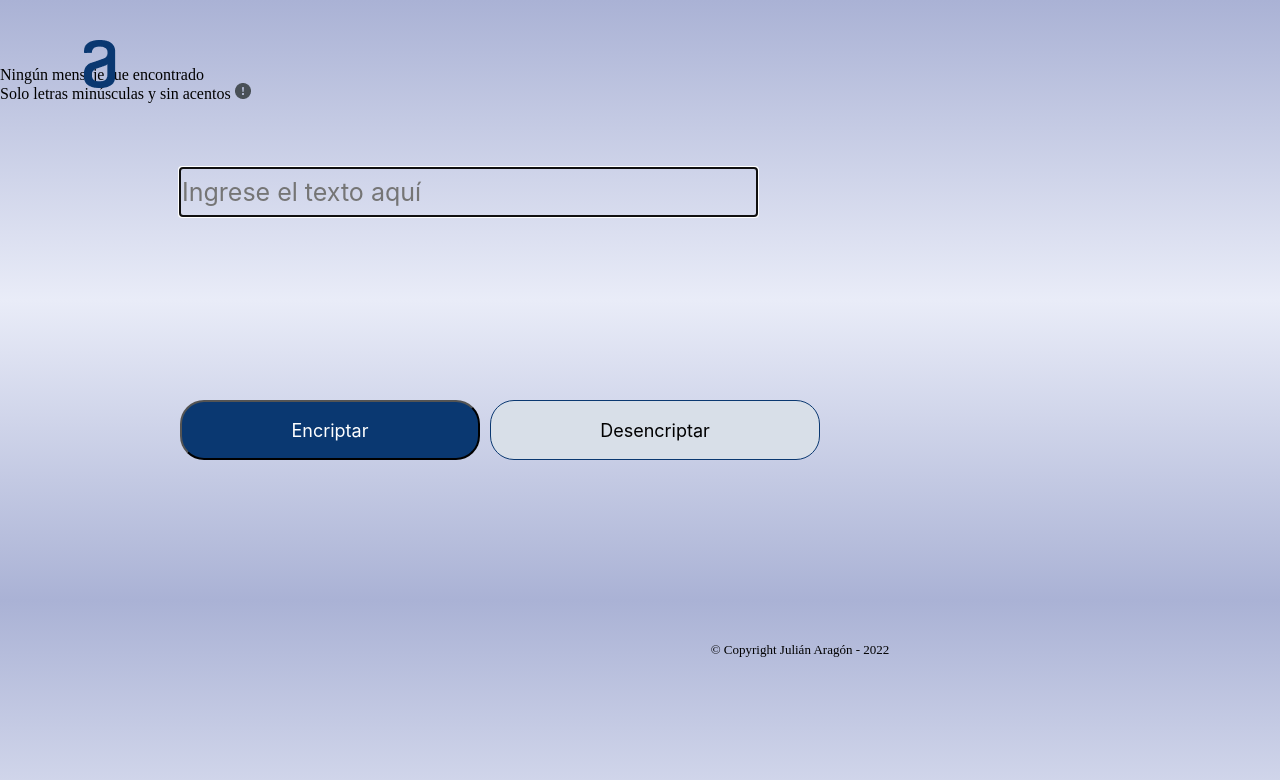
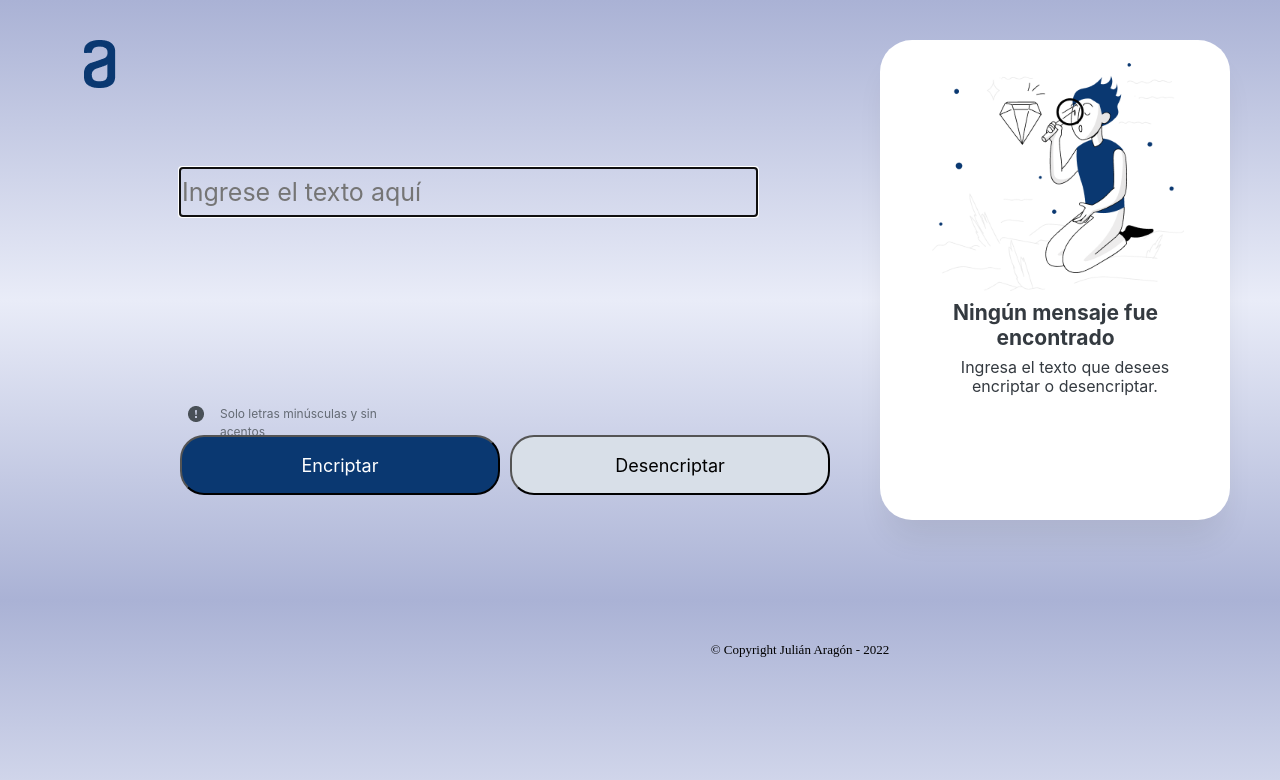
Before and after one commit to JulyAnAr88/ChallengerONE.1, a plain HTML site: page index.html in a window 1280 px wide. Drawn offline with Linux system fonts and the light colour scheme.

Commit message:
Challenge completo

```diff
--- a/index.html
+++ b/index.html
@@ -26,14 +26,27 @@
 
             <div class = botones>
                 <button id="encriptador" class="boton boton-encriptar">Encriptar</button>
+
                 <button id="desencriptador" class="boton boton-desencriptar">Desencriptar</button>
             </div>
 
 
             <div class = rectangulo-resultado>
 
-                <div class = sin-texto>
-                    <label id= "resultado">Ningún mensaje fue encontrado</label>
+                <section class = sin-texto id = "sText">
+                    <img class ="muniecx" src="img/Muñeco.png" alt="Muñecx buscando">
+
+                    <label id= "mensaje-404">Ningún mensaje fue encontrado</label>
+                    <label id= "mensaje-indicacion">Ingresa el texto que desees encriptar o desencriptar.</label>
+
+
+                </section>
+                <div class = con-texto>
+
+                    <label id= "resultado"></label>
+
+                    <button id="copiador" class="boton boton-copiar">Copiar</button>
+
                 </div>
 
 
@@ -88,8 +101,8 @@
             </div>
         </footer>
 
-        <script src = "js/encriptador.js"></script>
-        <script src = "js/desencriptador.js"></script>
+        <script src = "js/botones.js"></script>
+
 
 
     </body>
--- /dev/null
+++ b/js/botones.js
@@ -0,0 +1,85 @@
+var botonEncriptar = document.querySelector("#encriptador");
+var botonDesencriptar = document.querySelector("#desencriptador");
+var texto = document.querySelector("#texto");
+var resultado = document.querySelector("#resultado");
+var botonCopiar =  document.querySelector("#copiador");
+
+botonEncriptar.addEventListener("click", function (event) {
+    event.preventDefault();
+
+    var bloque = document.querySelector("#sText");
+
+    var verificar = verificarCaracteresProhibidos(texto.value);
+
+    if (verificar){
+
+
+        bloque.style.visibility = "hidden"
+        copiador.style.visibility = "visible"
+        resultado.textContent = encriptar(texto.value);
+        texto.value = '';
+    }
+
+})
+
+
+function encriptar(palabraAencriptar) {
+
+    return palabraAencriptar.replaceAll('e', 'enter')
+        .replaceAll('i', 'imes')
+        .replaceAll('a', 'ai')
+        .replaceAll('o', 'ober')
+        .replaceAll('u', 'ufat');
+
+}
+
+
+botonDesencriptar.addEventListener("click",function(event){
+    event.preventDefault();
+
+    var texto = document.querySelector("#texto");
+
+    var resultado = document.querySelector("#resultado");
+    resultado.textContent = desencriptar(texto.value);
+
+})
+
+
+function desencriptar(palabraADesencriptar){
+
+    return palabraADesencriptar.replaceAll('enter','e')
+    .replaceAll('imes','i')
+    .replaceAll('ai','a')
+    .replaceAll('ober','o')
+    .replaceAll('ufat','u');
+
+}
+
+function verificarCaracteresProhibidos(textoAverificar) {
+
+    var re = /[^a-zñ]/;
+
+    array = textoAverificar.split(" ");
+
+    for (let index = 0; index < array.length; index++) {
+        const e = array[index];
+        if (re.test(e)){
+            alert("¡Solo letras minúsculas y sin acentos!");
+
+            return false;
+        }else{
+            return true;
+        }
+
+    }
+
+
+}
+
+botonCopiar.addEventListener("click", function (event) {
+    event.preventDefault();
+
+    texto.value = resultado.textContent;
+    resultado.value = '';
+
+})
--- a/js/desencriptador.js
+++ /dev/null
@@ -1,21 +0,0 @@
-var botonDesencriptar = document.querySelector("#desencriptador");
-
-botonDesencriptar.addEventListener("click",function(event){
-    event.preventDefault();
-
-    var texto = document.querySelector("#texto");
-
-    var resultado = document.querySelector("#resultado");
-    resultado.textContent = desencriptar(texto.value);
-
-})
-
-function desencriptar(palabraADesencriptar){
-
-    return palabraADesencriptar.replaceAll('enter','e')
-    .replaceAll('imes','i')
-    .replaceAll('ai','a')
-    .replaceAll('ober','o')
-    .replaceAll('ufat','u');
-
-}
--- a/js/encriptador.js
+++ /dev/null
@@ -1,38 +0,0 @@
-var botonEncriptar = document.querySelector("#encriptador");
-
-botonEncriptar.addEventListener("click", function (event) {
-    event.preventDefault();
-
-    var texto = document.querySelector("#texto");
-    var resultado = document.querySelector("#resultado");
-    resultado.textContent = verificarCaracteresProhibidos(texto.value);
-    //resultado.textContent = encriptar(texto.value);
-
-})
-
-
-function encriptar(palabraAencriptar) {
-
-    return palabraAencriptar.replaceAll('e', 'enter')
-        .replaceAll('i', 'imes')
-        .replaceAll('a', 'ai')
-        .replaceAll('o', 'ober')
-        .replaceAll('u', 'ufat');
-
-}
-
-function verificarCaracteresProhibidos(textoAverificar) {
-
-    var re = /[^a-zñ]/;
-
-    array = textoAverificar.split(" ");
-
-    for (let index = 0; index < array.length; index++) {
-        const e = array[index];
-        if (re.test(e)){
-            alert("Solo letras minúsculas y sin acentos");
-        }
-
-    }
-
-}
--- a/style.css
+++ b/style.css
@@ -27,100 +27,10 @@ body {
 }
 
 main {
-    width: 640px;
-    height: 480px;
 
-}
+    width: 60%;
+	height: 100%;
 
-.botones{
-    display: flex;
-    flex-direction: row;
-    align-items: flex-start;
-    padding: 0px;
-
-    position: relative;
-    width: 650px;
-    height: 67px;
-    left: 180px;
-    top: 400px;
-}
-
-.boton-encriptar{
-
-    position: static;
-    width: 300px;
-    height: 60px;
-    left: 0px;
-    top: 0px;
-
-    padding: 0px;
-
-    /* Dark blue/dark-blue-300 */
-    background: #0A3871;
-    border-radius: 24px;
-
-    /* Inside auto layout */
-    flex: none;
-    order: 0;
-    flex-grow: 0;
-    margin: 0px 0px;
-
-    font-family: 'Inter';
-    font-style: normal;
-    color: white;
-    font-size: 18px;
-
-    cursor: pointer;
-}
-
-.boton-encriptar:hover {
-    background-color: #072B61;
-    box-shadow: 0px 20px 20px -8px #343A40;
-    color: white;
-    font-size: 21px;
-}
-
-.boton-desencriptar{
-
-    position: static;
-    width: 300px;
-    height: 60px;
-    left: 352px;
-    top: 0px;
-
-    /* Light gray */
-    background: #D8DFE8;
-
-    /* Dark blue/dark-blue-300 */
-    border: 1px solid #0A3871;
-    box-sizing: border-box;
-    border-radius: 24px;
-
-    /* Inside auto layout */
-    flex: none;
-    order: 1;
-    flex-grow: 0;
-    margin: 0px 24px;
-
-    font-family: 'Inter';
-    font-style: normal;
-    font-weight: 400;
-    font-size: 18px;
-    line-height: 19px;
-    text-align: center;
-
-    flex: none;
-    order: 0;
-    flex-grow: 1;
-    margin: 0px 10px;
-
-    cursor: pointer;
-}
-
-.boton-desencriptar:hover {
-    background-color: #EFF1FA;
-    box-shadow: 0px 20px 20px -8px #343A40;
-    font-size: 21px;
 }
 
 .campo-medio {
@@ -142,65 +52,245 @@ main {
     color: #0A3871;
 }
 
-.campo-medio:-moz-focusring {
-    background: none;
+.boton{
+    width: 320px;
+    height: 60px;
+    border-radius: 24px;
+
+    font-family: 'Inter';
+    font-style: normal;
+    font-size: 18px;
+    text-align: center;
+
+    cursor: pointer;
 }
 
-/*
+.botones{
+    display: flex;
+    flex-direction: row;
+    align-items: flex-start;
+    padding: 0px;
+
+    position: relative;
+    width: 650px;
+    height: 67px;
+    left: 180px;
+    top: 435px;
+}
+
+.boton-encriptar{
+
+    position: static;
+
+    left: 0px;
+    top: 0px;
+
+    padding: 0px;
+
+    /* Dark blue/dark-blue-300 */
+    background: #0A3871;
+
+    /* Inside auto layout */
+    flex: none;
+    order: 0;
+    flex-grow: 0;
+    margin: 0px 0px;
+
+    color: white;
+
+}
+
+.boton-encriptar:hover {
+    background-color: #072B61;
+    box-shadow: 0px 20px 20px -8px #343A40;
+    color: white;
+    font-size: 21px;
+}
+
+.boton-desencriptar{
+
+    position: static;
+
+    left: 352px;
+    top: 0px;
+
+    /* Light gray */
+    background: #D8DFE8;
+
+    /* Dark blue/dark-blue-300
+    border: 1px solid #0A3871;*/
+    box-sizing: border-box;
+
+    /* Inside auto layout */
+    flex: none;
+    order: 1;
+    flex-grow: 0;
+    margin: 0px 24px;
+
+    font-weight: 400;
+    line-height: 19px;
+
+    flex: none;
+    order: 0;
+    flex-grow: 1;
+    margin: 0px 10px;
+
+}
+
+.boton-desencriptar:hover {
+    background-color: #EFF1FA;
+    box-shadow: 0px 20px 20px -8px #343A40;
+    font-size: 21px;
+}
+
+.boton-copiar{
+
+    position: static;
+
+
+    /*Light gray */
+    background: #D8DFE8;
+
+    /* Dark blue/dark-blue-300
+    border: 1px solid #0A3871;*/
+    box-sizing: border-box;
+
+    /* Inside auto layout */
+    line-height: 19px;
+    flex: none;
+    order: 1;
+    flex-grow: 0;
+
+    font-weight: 400;
+
+    flex: none;
+    order: 0;
+    flex-grow: 1;
+    margin-top: 395px;
+    margin-left: 20px;
+
+    visibility:hidden;
+
+}
+
+.boton-copiar:hover {
+    /*background-color: #EFF1FA; */
+    box-shadow: 0px 20px 20px -8px #343A40;
+    font-size: 21px;
+}
+
 .rectangulo-resultado{
     position: absolute;
-    width: 400px;
-    height: 944px;
-    left: 1000px;
+    width: 350px;
+    height: 480px;
+    left: 880px;
     top: 40px;
 
     /* White */
-    /*background: #FFFFFF;*/
+    background: #FFFFFF;
 
     /* shadow */
-    /*box-shadow: 0px 24px 32px -8px rgba(0, 0, 0, 0.08);
+    box-shadow: 0px 24px 32px -8px rgba(0, 0, 0, 0.08);
     border-radius: 32px;
+
+
 }
 
 .sin-texto{
     display: flex;
     flex-direction: column;
     align-items: flex-start;
+    padding: 0px 10px 0px 10px;
+
+    position: absolute;
+    width: 345px;
+    height: 100px;
+
+    top: 260px;
+}
+
+.con-texto{
+    display: flex;
+    flex-direction: column;
+    align-items: flex-start;
     padding: 0px;
 
     position: absolute;
+    width: 345px;
+    height: 130px;
+    /*left: 32px;
+    top: 619px;*/
+}
+
+.muniecx{
+
+    position: absolute;
+    transform: scale(0.75);
+
+    top: -275px;
+
+}
+
+#mensaje-404{
+    position: static;
     width: 336px;
-    height: 122px;
-    left: 32px;
-    top: 619px;
+    height: 58px;
+
+    padding: 0px 35px 0px 30px;
+
+    font-family: 'Inter';
+    font-style: normal;
+    font-weight: bold;
+    font-size: 21px;
+    line-height: 120%;
+
+
+    /* or 29px */
+    text-align: center;
+
+    /* Gray/gray-500 */
+    color: #343A40;
+
+}
+
+#mensaje-indicacion{
+    position: static;
+    /*width: 336px;
+    height: 58px;*/
+
+    padding: 0px 15px 0px 40px;
+
+    font-family: 'Inter';
+    font-style: normal;
+
+    line-height: 120%;
+
+    /* or 29px */
+    text-align: center;
+
+    /* Gray/gray-500 */
+    color: #343A40;
 }
 
 #resultado{
-    position: static;
+    position: absolute;
     width: 336px;
-    height: 58px;
-    left: 0px;
-    top: 0px;
+    height: 365px;
+    left: 20px;
+    top: 35px;
+    padding: 0px 15px 0px 10px;
 
     font-family: 'Inter';
     font-style: normal;
-    font-weight: 700;
+    font-weight: 400;
     font-size: 24px;
-    line-height: 120%;
+    line-height: 150%;
 
-    /* or 29px */
-    /*text-align: center;
+    /* or 36px */
 
-    /* Gray/gray-500 */
-    /*color: #343A40;
+    /* Gray/gray-400 */
+    color: #495057;
 
-
-    /* Inside auto layout */
-    /*flex: none;
-    order: 0;
-    align-self: stretch;
-    flex-grow: 0;
-    margin: 16px 0px;
 }
 
 .mensaje-prohibidos {
@@ -212,11 +302,10 @@ main {
     position: absolute;
     width: 229px;
     height: 18px;
-    left: 240px;
-    top: 851px;
+    left: 180px;
+    top: 405px;
 
 }
-
 
 .aviso-prohibidos{
     position: static;
@@ -234,12 +323,12 @@ main {
     /* identical to box height, or 18px */
 
     /* Gray/gray-400 */
-   /* color: #495057;
+    color: #495057;
 
     opacity: 0.8;
 
     /* Inside auto layout */
-  /* flex: none;
+    flex: none;
     order: 1;
     flex-grow: 0;
     margin: 0px 8px;
@@ -254,18 +343,18 @@ main {
 
 
     /* Inside auto layout */
-  /*  flex: none;
+    flex: none;
     order: 0;
     flex-grow: 0;
     margin: 0px 8px;
 
 }
-*/
+
 footer {
     text-align: center;
     position: relative;
 
-    bottom: -10%;
+    bottom: 10%;
     left: 50%;
 
     padding: 50px;
```
Also changed, not shown: img/Muñeco.png (added), img/candadoAbierto.png (added), img/candadoCerrado.png (added).
